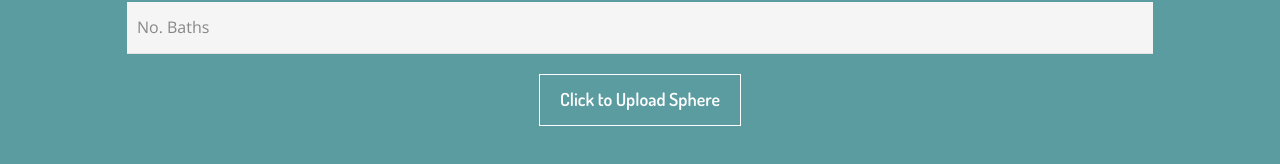
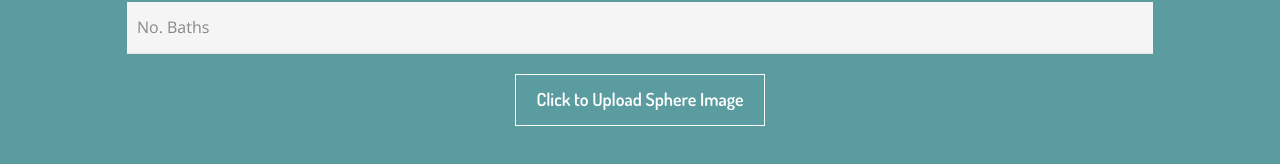
Before and after one commit to 8BitRain/Exhibit-iOS-App, a plain HTML site: page website/index.html in a window 1280 px wide. Shown: the part 4857-5021 px from the top of the page. Drawn offline with nearby package versions, Linux system fonts and the light colour scheme.

Commit message:
Small textual changes

```diff
--- a/website/index.html
+++ b/website/index.html
@@ -366,7 +366,7 @@
                     <input type="text" id="baths" name="baths" placeholder="No. Baths">
                     <!-- <input type="file" id="sphere" name="sphere" accept="image/*"> -->
                     <div class="fileUpload btn btn-primary">
-                      <span>Click to Upload Sphere</span>
+                      <span>Click to Upload Sphere Image</span>
                       <input type="file" class="upload" id="sphere" name="sphere" accept="image/*">
                   </div><br>
                     <button type="submit" class="btn btn-contact" style="background: #323A45;">Submit</button>
```
